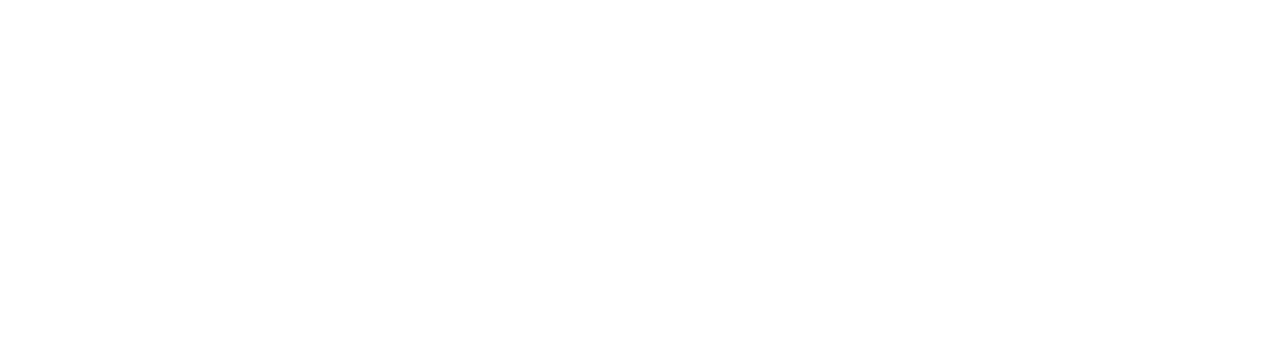
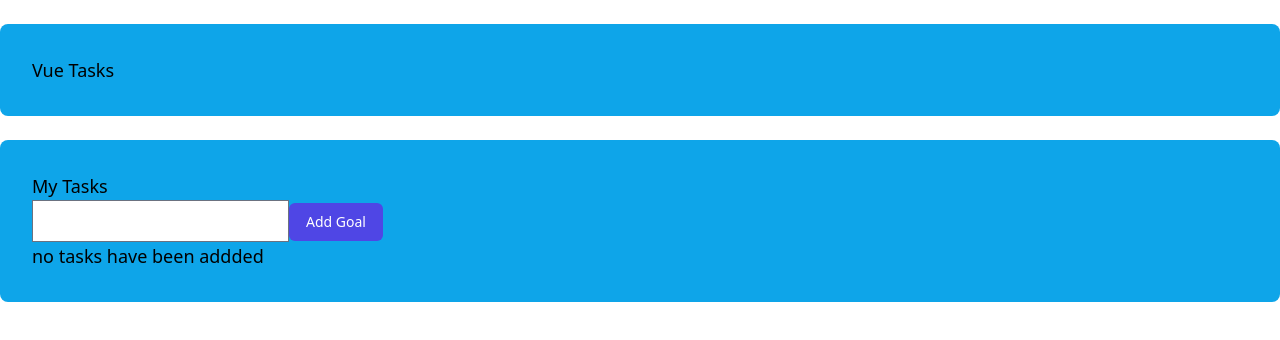
Before and after one commit to orbis-eval/orbis2-frontend, a Nuxt app: page /tasks in a window 1280 px wide. Before the commit this address had no page. Shown: the top 340 px of the page. Built offline with nearby package versions, Linux system fonts and the light colour scheme.

Commit message:
#1: working goals examples - added tasks assignment

```diff
--- a/pages/index.vue
+++ b/pages/index.vue
@@ -26,6 +26,9 @@
     <NuxtLink to="/goals">
       <TButton>Vue Course - Goals</TButton>
     </NuxtLink>
+    <NuxtLink to="/tasks">
+      <TButton>Vue Course - Tasks Assignment</TButton>
+    </NuxtLink>
   </div>
 </template>
 
--- /dev/null
+++ b/pages/tasks.vue
@@ -0,0 +1,40 @@
+<template>
+  <div class="container md mx-auto">
+
+    <div class="container lg mx-auto rounded bg-sky-500/100 p-8 mt-6 rounded-lg text-lg">
+      Vue Tasks
+    </div>
+
+    <div class="container lg mx-auto rounded bg-sky-500/100 p-8 mt-6 rounded-lg text-lg">
+      <h2>My Tasks</h2>
+      <input type="text" class="form-input" v-model="enteredTask"/>
+      <button @click="addTask" type="submit" name="add task"
+              class="rounded-md border border-transparent bg-indigo-600 py-2 px-4 text-sm font-medium text-white hover:bg-indigo-700 focus:outline-none focus:ring-2 focus:ring-indigo-500 focus:ring-offset-2">Add Goal </button>
+      <p v-if="tasks.length===0">no tasks have been addded</p>
+      <div v-else>
+        <ul  class="list-disc" v-if="showTasks">
+          <li v-for="task in tasks" :key="task">
+            {{task}}
+          </li>
+        </ul>
+        <button @click="toggleListVisibility">{{buttonMessage}}</button>
+      </div>
+    </div>
+  </div>
+</template>
+<script setup>
+const showTasks = ref(true)
+const enteredTask = ref('')
+const tasks = ref([])
+const buttonMessage = ref('Hide')
+const addTask = () => {
+  if(enteredTask.value) {
+    tasks.value.push(enteredTask.value)
+    enteredTask.value = ''
+  }
+}
+const toggleListVisibility = () => {
+  showTasks.value ? buttonMessage.value = 'show' : buttonMessage.value = 'hide'
+  showTasks.value = !showTasks.value
+}
+</script>
```
